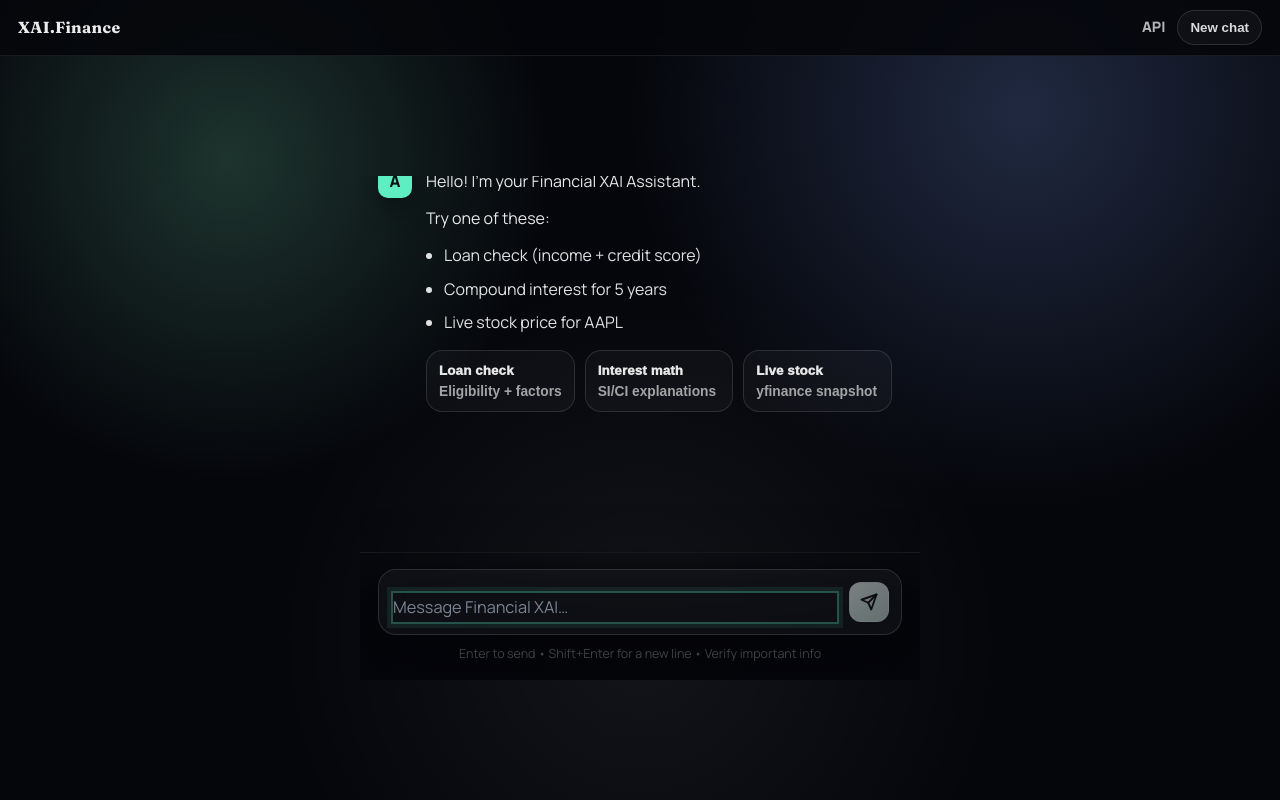
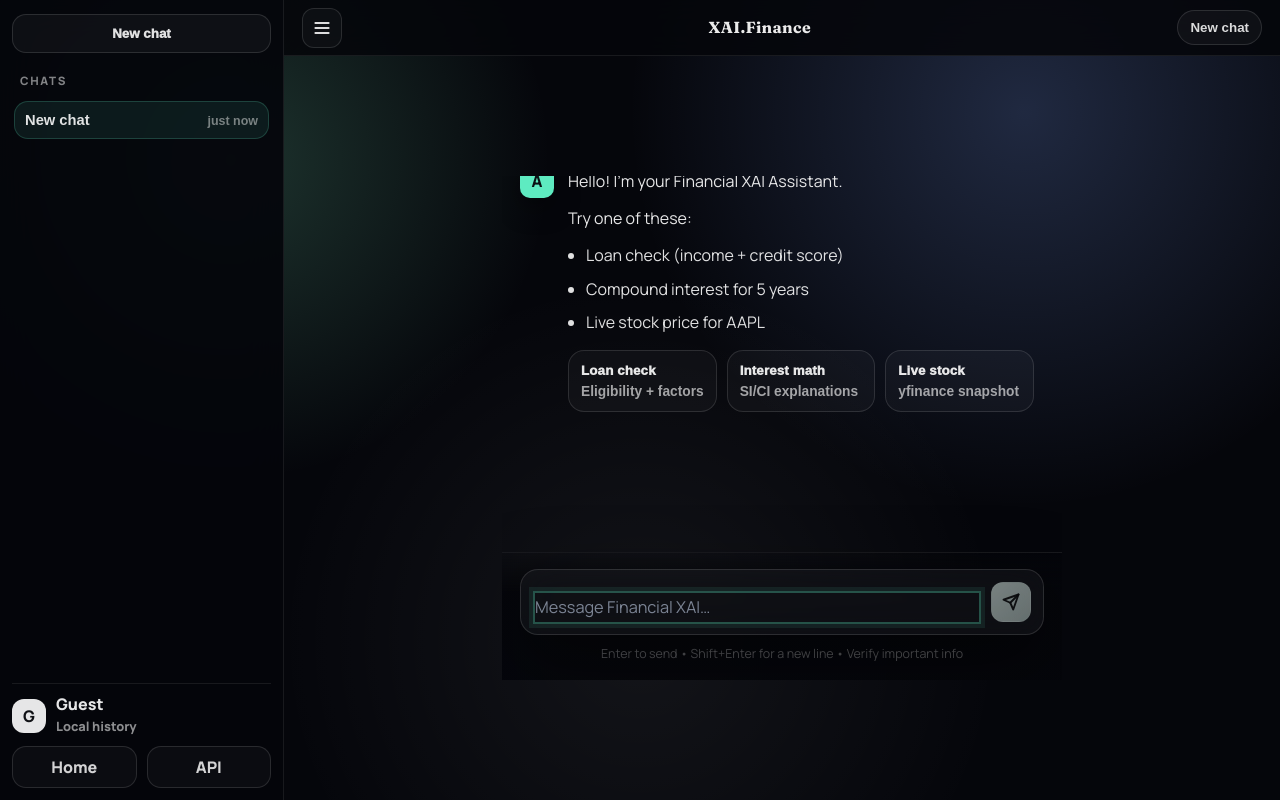
Before and after one commit to PriyanshuKSharma/xai_explainable_chatbot, a Flask app: page /chat in a window 1280 px wide. Run offline with Flask 3, Linux system fonts and the light colour scheme; some libraries are stand-ins or nearby versions.

Commit message:
feat: add sidebar with chat history and toggle functionality to the chat interface

```diff
--- a/templates/chat.html
+++ b/templates/chat.html
@@ -14,10 +14,46 @@
 </head>
 
 <body class="chat-page">
+    <div class="chatgpt-app">
+        <aside class="chatgpt-sidebar" aria-label="Sidebar">
+            <div class="chatgpt-sidebar-top">
+                <button id="sidebar-new-chat" type="button" class="chatgpt-sidebar-new">New chat</button>
+            </div>
+
+            <div class="chatgpt-sidebar-section">
+                <div class="chatgpt-sidebar-heading">Chats</div>
+                <div id="history-list" class="chatgpt-history" aria-label="Chat history"></div>
+            </div>
+
+            <div class="chatgpt-sidebar-bottom">
+                <div class="chatgpt-account" aria-label="Account">
+                    <div class="chatgpt-account-avatar" aria-hidden="true">G</div>
+                    <div class="chatgpt-account-meta">
+                        <div class="chatgpt-account-name">Guest</div>
+                        <div class="chatgpt-account-sub">Local history</div>
+                    </div>
+                </div>
+                <div class="chatgpt-account-actions">
+                    <a class="chatgpt-account-link" href="/" title="Back to home">Home</a>
+                    <a class="chatgpt-account-link" href="/info" target="_blank" rel="noreferrer" title="API info">API</a>
+                </div>
+            </div>
+        </aside>
+
+        <button id="sidebar-overlay" class="chatgpt-overlay" type="button" aria-label="Close sidebar"></button>
+
+        <div class="chatgpt-maincol">
             <header class="chatgpt-topbar">
+                <button id="sidebar-toggle" type="button" class="chatgpt-iconbtn" aria-label="Toggle sidebar">
+                    <svg width="20" height="20" viewBox="0 0 24 24" fill="none" stroke="currentColor" stroke-width="2.2"
+                        stroke-linecap="round" stroke-linejoin="round" aria-hidden="true">
+                        <line x1="4" y1="6" x2="20" y2="6"></line>
+                        <line x1="4" y1="12" x2="20" y2="12"></line>
+                        <line x1="4" y1="18" x2="20" y2="18"></line>
+                    </svg>
+                </button>
                 <a class="chatgpt-brand" href="/">XAI.Finance</a>
                 <div class="chatgpt-topbar-actions">
-            <a class="chatgpt-link" href="/info" target="_blank" rel="noreferrer">API</a>
                     <button id="reset-btn" type="button" class="chatgpt-btn">New chat</button>
                 </div>
             </header>
@@ -25,33 +61,7 @@
             <main class="chatgpt-main">
                 <div class="chatgpt-wrap" aria-label="Chat console">
                     <div class="chatgpt-scroll" role="log" aria-live="polite">
-                <div id="messages" class="chatgpt-messages">
-                    <div class="chatgpt-message assistant">
-                        <div class="chatgpt-avatar" aria-hidden="true">A</div>
-                        <div class="chatgpt-bubble">
-                            <div class="chatgpt-content">
-                                <p class="md-p">Hello! I'm your Financial XAI Assistant.</p>
-                                <p class="md-p">Try one of these:</p>
-                            </div>
-                            <div id="suggestions" class="chatgpt-suggestions" aria-label="Suggested prompts">
-                                <button type="button" class="chatgpt-suggestion"
-                                    data-prompt="My income is 85000, credit score is 742, loan amount is 1200000">
-                                    <div class="chatgpt-suggestion-title">Loan check</div>
-                                    <div class="chatgpt-suggestion-sub">Eligibility + factors</div>
-                                </button>
-                                <button type="button" class="chatgpt-suggestion"
-                                    data-prompt="Compound interest on 150000 at 10% for 5 years">
-                                    <div class="chatgpt-suggestion-title">Interest math</div>
-                                    <div class="chatgpt-suggestion-sub">SI/CI explanations</div>
-                                </button>
-                                <button type="button" class="chatgpt-suggestion" data-prompt="Show me stock price for AAPL">
-                                    <div class="chatgpt-suggestion-title">Live stock</div>
-                                    <div class="chatgpt-suggestion-sub">yfinance snapshot</div>
-                                </button>
-                            </div>
-                        </div>
-                    </div>
-                </div>
+                        <div id="messages" class="chatgpt-messages"></div>
                     </div>
 
                     <div class="chatgpt-composer-area">
@@ -75,6 +85,8 @@
                     </div>
                 </div>
             </main>
+        </div>
+    </div>
 
     <script src="/static/js/app.js"></script>
 </body>
```
Lines whose indentation alone changed are shown as unchanged.
